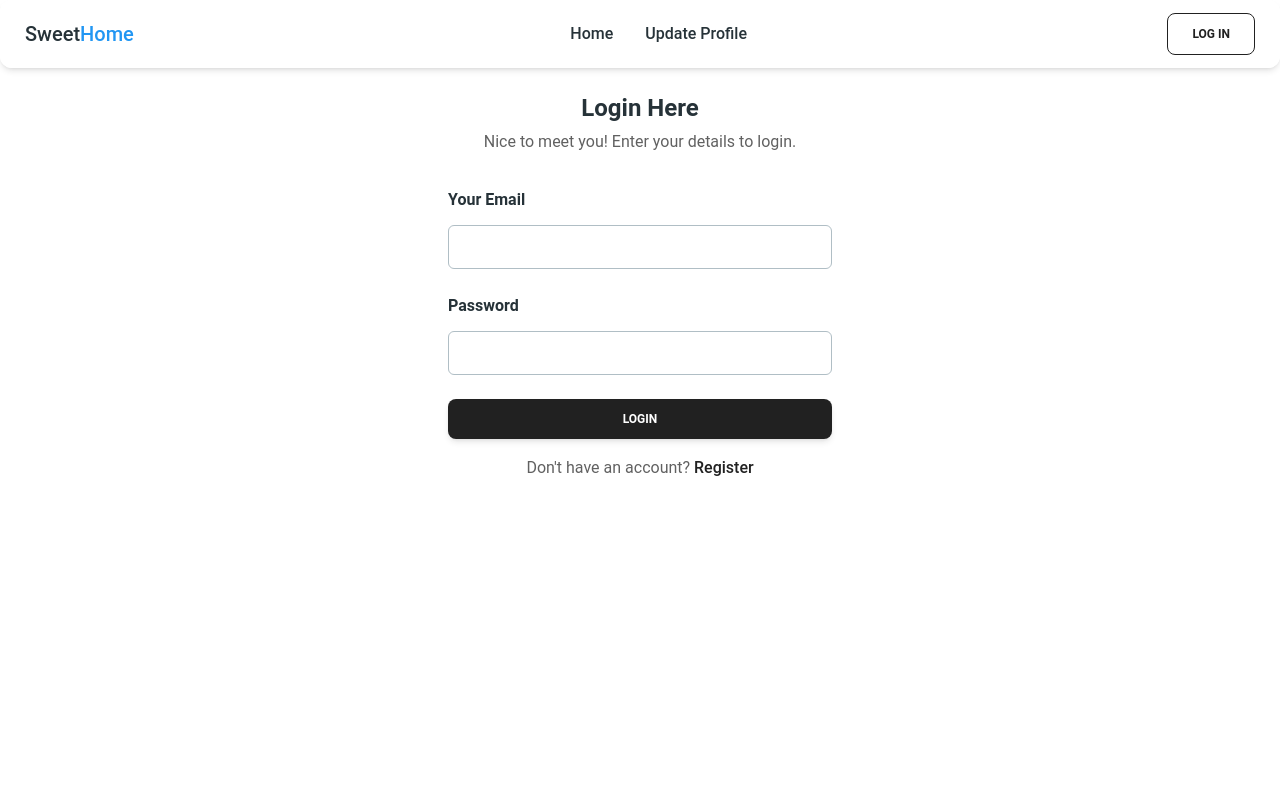
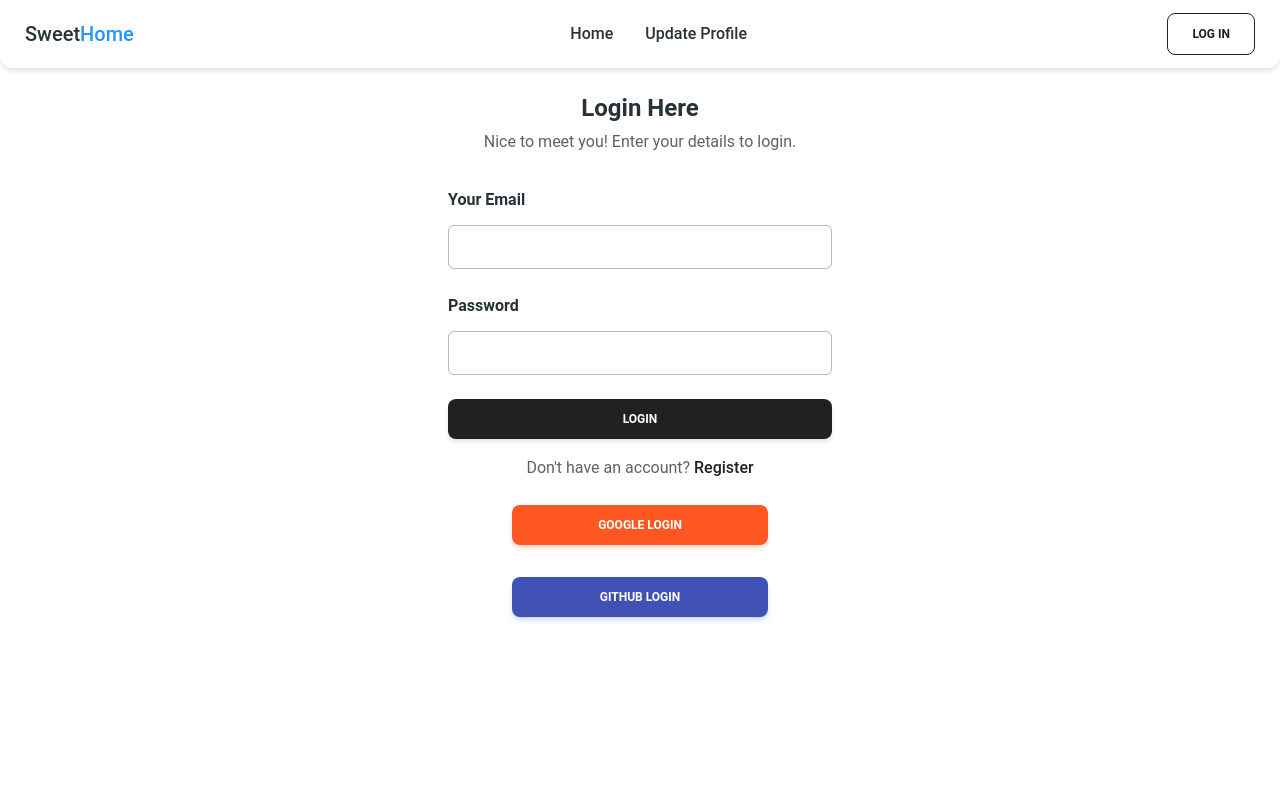
Before and after one commit to hemel17/r909, a React (Vite) app: page /estateDetails/1 in a window 1280 px wide. Shown: the top 800 px of the page. Built offline with nearby package versions, Linux system fonts and the light colour scheme; no server answers.

Commit message:
google and github login added

```diff
--- a/src/components/Login/Login.jsx
+++ b/src/components/Login/Login.jsx
@@ -4,9 +4,10 @@ import { useForm } from "react-hook-form";
 import { Link, useLocation, useNavigate } from "react-router-dom";
 import { AuthContext } from "../../providers/AuthProvider";
 import { Bounce, toast } from "react-toastify";
+import { Helmet } from "react-helmet";
 
 const Login = () => {
-  const { login } = useContext(AuthContext);
+  const { login, googleLogin, githubLogin } = useContext(AuthContext);
   const location = useLocation();
   const navigate = useNavigate();
   const {
@@ -16,6 +17,32 @@ const Login = () => {
     formState: { errors },
   } = useForm();
 
+  const handleGoogleLogin = () => {
+    googleLogin().then((res) => {
+      console.log(res),
+        navigate(
+          location?.pathname
+            ? location.pathname === "/login"
+              ? "/"
+              : location.pathname
+            : "/"
+        );
+    });
+  };
+
+  const handleGithubLogin = () => {
+    githubLogin().then((res) => {
+      console.log(res),
+        navigate(
+          location?.pathname
+            ? location.pathname === "/login"
+              ? "/"
+              : location.pathname
+            : "/"
+        );
+    });
+  };
+
   const onSubmit = async (data) => {
     const { email, password } = data;
     try {
@@ -23,7 +50,13 @@ const Login = () => {
       console.log(result.user);
       reset();
       console.log(location);
-      navigate(location?.pathname ? location.pathname : "/");
+      navigate(
+        location?.pathname
+          ? location.pathname === "/login"
+            ? "/"
+            : location.pathname
+          : "/"
+      );
     } catch (error) {
       console.error(error);
       toast.error("Your Email or Password is incorrect!", {
@@ -46,6 +79,9 @@ const Login = () => {
       shadow={false}
       className="min-h-screen my-4 md:my-6"
     >
+      <Helmet>
+        <title>Sweet Home || Login</title>
+      </Helmet>
       <div className="mx-auto">
         <Typography variant="h4" color="blue-gray" className="text-center">
           Login Here
@@ -110,6 +146,20 @@ const Login = () => {
           </Typography>
         </form>
       </div>
+      <Button
+        className="w-64 mx-auto my-4"
+        color="deep-orange"
+        onClick={handleGoogleLogin}
+      >
+        Google login
+      </Button>
+      <Button
+        className="w-64 mx-auto my-4"
+        color="indigo"
+        onClick={handleGithubLogin}
+      >
+        Github login
+      </Button>
     </Card>
   );
 };
--- a/src/components/Register/Register.jsx
+++ b/src/components/Register/Register.jsx
@@ -3,6 +3,7 @@ import { useContext, useState } from "react";
 import { useForm } from "react-hook-form";
 import { Link, useNavigate } from "react-router-dom";
 import { AuthContext } from "../../providers/AuthProvider";
+import { Helmet } from "react-helmet";
 
 const Register = () => {
   const { createUser, updateUser } = useContext(AuthContext);
@@ -65,6 +66,9 @@ const Register = () => {
       shadow={false}
       className="min-h-screen my4 md:my-6"
     >
+      <Helmet>
+        <title>Sweet Home || Register</title>
+      </Helmet>
       <div className="mx-auto">
         <Typography variant="h4" color="blue-gray" className="text-center">
           Register
--- a/src/pages/Home/Home.jsx
+++ b/src/pages/Home/Home.jsx
@@ -1,12 +1,16 @@
 import { useLoaderData } from "react-router-dom";
 import Estates from "../../components/Estates/Estates";
 import Slider from "../../components/Slider/Slider";
+import { Helmet } from "react-helmet";
 
 const Home = () => {
   const estates = useLoaderData();
 
   return (
     <section>
+      <Helmet>
+        <title>Sweet Home</title>
+      </Helmet>
       <Slider />
       <Estates estates={estates} />
     </section>
--- a/src/providers/AuthProvider.jsx
+++ b/src/providers/AuthProvider.jsx
@@ -1,8 +1,11 @@
 import {
+  GithubAuthProvider,
+  GoogleAuthProvider,
   createUserWithEmailAndPassword,
   getAuth,
   onAuthStateChanged,
   signInWithEmailAndPassword,
+  signInWithPopup,
   signOut,
   updateProfile,
 } from "firebase/auth";
@@ -25,6 +28,16 @@ const AuthProvider = ({ children }) => {
   const login = (email, password) => {
     setLoading(true);
     return signInWithEmailAndPassword(auth, email, password);
+  };
+
+  const googleLogin = () => {
+    const provider = new GoogleAuthProvider();
+    return signInWithPopup(auth, provider);
+  };
+
+  const githubLogin = () => {
+    const provider = new GithubAuthProvider();
+    return signInWithPopup(auth, provider);
   };
 
   const logOut = () => {
@@ -52,7 +65,16 @@ const AuthProvider = ({ children }) => {
     };
   }, []);
 
-  const value = { user, loading, createUser, login, logOut, updateUser };
+  const value = {
+    user,
+    loading,
+    createUser,
+    login,
+    logOut,
+    updateUser,
+    googleLogin,
+    githubLogin,
+  };
   return <AuthContext.Provider value={value}>{children}</AuthContext.Provider>;
 };
 export default AuthProvider;
```
